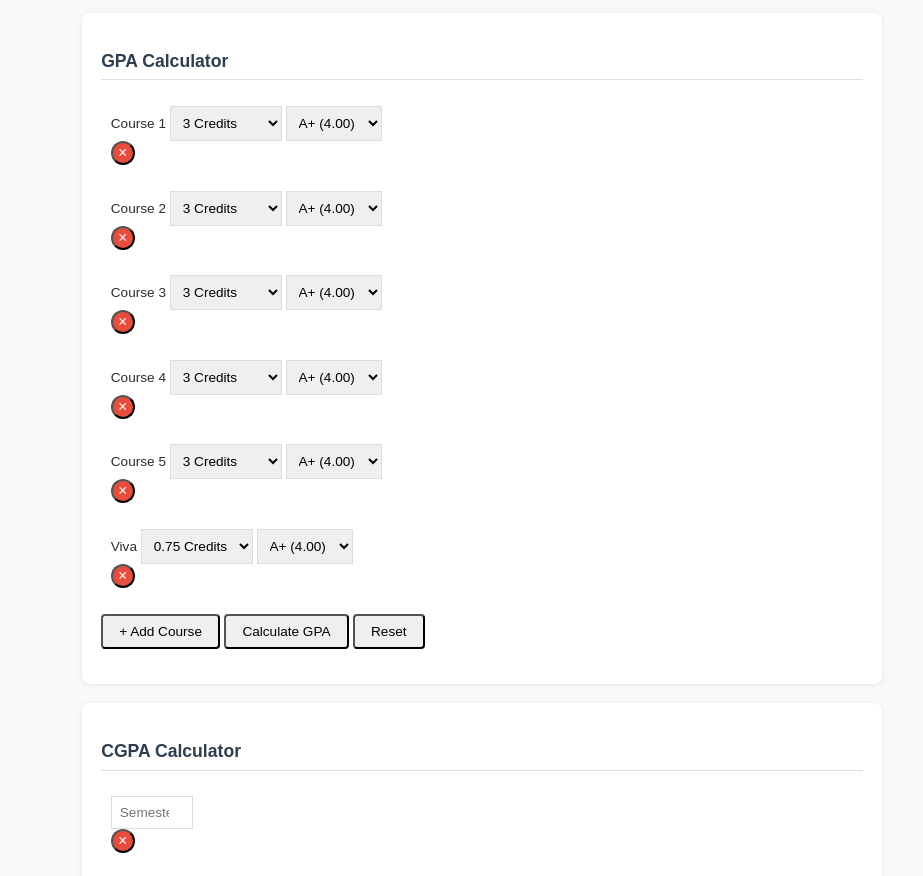
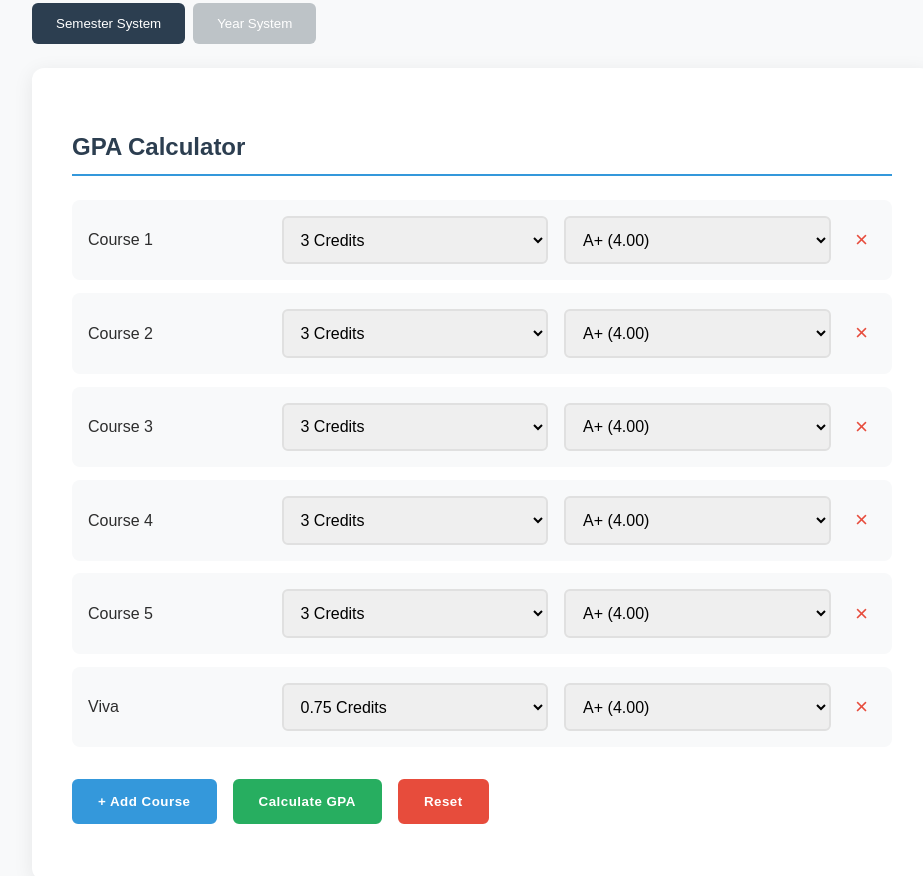
Before and after one commit to tanvirmahfuz100/fireman, a plain HTML site: page gpa/gpa.html in a window 1280 px wide. Shown: the part 201-1077 px from the top of the page, without its empty margins (158-1081 px from the left). Drawn offline with Linux system fonts and the light colour scheme.

Commit message:
Update gpa_style.css

```diff
--- a/gpa/gpa_style.css
+++ b/gpa/gpa_style.css
@@ -1,31 +1,33 @@
 :root {
     --primary: #2c3e50;
     --secondary: #3498db;
+    --background: #ecf0f1;
     --error: #e74c3c;
     --success: #27ae60;
-    --text: #444;
 }
 
 .container {
-    max-width: 780px;
+    max-width: 800px;
     margin: 0 auto;
-    padding: 1rem 0.8rem;
+    padding: 2rem 1rem;
 }
 
 .system-toggle {
     display: flex;
-    gap: 0.4rem;
-    margin: 1rem 0;
+    gap: 0.5rem;
+    margin: 2rem 0 1.5rem;
+    justify-content: flex-start;
 }
 
+/* Fixed Button Colors */
 .sys-btn {
-    background: #f0f0f0;
-    color: var(--text);
-    padding: 0.5rem 1rem;
+    background: #bdc3c7;
+    color: white;
+    padding: 0.8rem 1.5rem;
     border: none;
-    border-radius: 4px;
-    font-size: 0.85rem;
-    transition: all 0.2s ease;
+    border-radius: 6px;
+    cursor: pointer;
+    transition: all 0.3s ease;
 }
 
 .sys-btn.active {
@@ -35,93 +37,140 @@
 
 .calculator-section {
     background: white;
-    padding: 1.2rem;
-    border-radius: 8px;
-    box-shadow: 0 1px 6px rgba(0,0,0,0.08);
-    margin-bottom: 1.2rem;
+    padding: 2rem;
+    border-radius: 12px;
+    box-shadow: 0 4px 20px rgba(0,0,0,0.08);
+    margin-bottom: 2rem;
 }
 
 .calculator-section h2 {
-    font-size: 1.1rem;
-    margin-bottom: 1rem;
     color: var(--primary);
-    padding-bottom: 0.3rem;
-    border-bottom: 1px solid #ddd;
+    font-size: 1.5rem;
+    margin-bottom: 1.5rem;
+    padding-bottom: 0.5rem;
+    border-bottom: 2px solid var(--secondary);
 }
 
+/* Button Color Fixes */
 .btn {
-    padding: 0.5rem 1rem;
-    font-size: 0.85rem;
-    border-radius: 4px;
+    padding: 0.8rem 1.5rem;
+    border-radius: 6px;
+    font-weight: 600;
+    letter-spacing: 0.5px;
+    color: white !important;
+    transition: all 0.3s ease;
 }
 
+.calculate-btn {
+    background-color: var(--success) !important;
+    border: 2px solid var(--success);
+}
+
+.add-btn {
+    background-color: var(--secondary) !important;
+    border: 2px solid var(--secondary);
+}
+
+.reset-btn {
+    background-color: var(--error) !important;
+    border: 2px solid var(--error);
+}
+
+.btn:hover {
+    opacity: 0.9;
+    transform: translateY(-2px);
+}
+
+/* Rest of the existing styles remain the same */
 .course-row, .cgpa-unit {
-    grid-template-columns: 1fr 1.4fr 1.4fr auto;
-    gap: 0.6rem;
-    padding: 0.6rem;
-    margin: 0.4rem 0;
-    font-size: 0.85rem;
+    display: grid;
+    grid-template-columns: 1fr 1.5fr 1.5fr auto;
+    gap: 1rem;
+    align-items: center;
+    padding: 1rem;
+    margin: 0.8rem 0;
+    background: #f8f9fa;
+    border-radius: 8px;
+    transition: transform 0.2s ease;
+}
+
+.course-row:hover, .cgpa-unit:hover {
+    transform: translateX(5px);
 }
 
 select, input {
-    padding: 0.5rem;
-    font-size: 0.85rem;
-    border: 1px solid #ddd;
+    padding: 0.7rem;
+    border: 2px solid #e0e0e0;
+    border-radius: 6px;
+    font-size: 0.95rem;
+    transition: border-color 0.3s ease;
+}
+
+select:focus, input:focus {
+    border-color: var(--secondary);
+    outline: none;
+    box-shadow: 0 0 0 3px rgba(52, 152, 219, 0.1);
+}
+
+.button-container {
+    display: flex;
+    gap: 1rem;
+    flex-wrap: wrap;
+    margin: 2rem 0 1rem;
 }
 
 .remove-btn {
-    background: var(--error);
-    color: white !important;
-    width: 24px;
-    height: 24px;
-    border-radius: 50%;
-    display: flex;
-    align-items: center;
-    justify-content: center;
-    font-size: 1rem;
-    padding: 0;
-    transition: all 0.2s ease;
+    background: none;
+    border: none;
+    color: var(--error);
+    font-size: 1.4rem;
+    line-height: 1;
+    padding: 0 0.5rem;
+    transition: opacity 0.2s ease;
 }
 
 .remove-btn:hover {
-    background: #c0392b;
-    transform: scale(1.1);
-}
-
-.button-container {
-    gap: 0.6rem;
-    margin: 1rem 0;
+    opacity: 0.8;
 }
 
 @media (max-width: 768px) {
     .container {
-        padding: 0.8rem;
+        padding: 1.5rem 0.8rem;
     }
 
     .calculator-section {
-        padding: 1rem;
+        padding: 1.5rem;
     }
 
     .course-row, .cgpa-unit {
         grid-template-columns: 1fr;
-        gap: 0.5rem;
-        padding: 0.8rem;
+        gap: 0.8rem;
+        padding: 1rem;
     }
 
     .btn {
-        padding: 0.4rem 0.8rem;
+        flex: 1;
+        padding: 0.8rem;
+        font-size: 0.9rem;
     }
 
-    .remove-btn {
-        width: 22px;
-        height: 22px;
-        font-size: 0.9rem;
+    .system-toggle {
+        flex-direction: column;
     }
 }
 
 @media (min-width: 1024px) {
     .container {
-        max-width: 800px;
-        padding: 1.5rem;
+        max-width: 900px;
+        padding: 3rem 2rem;
+    }
+
+    .calculator-section {
+        padding: 2.5rem;
+    }
+
+    select, input {
+        padding: 0.8rem;
+        font-size: 1rem;
     }
 }
```
